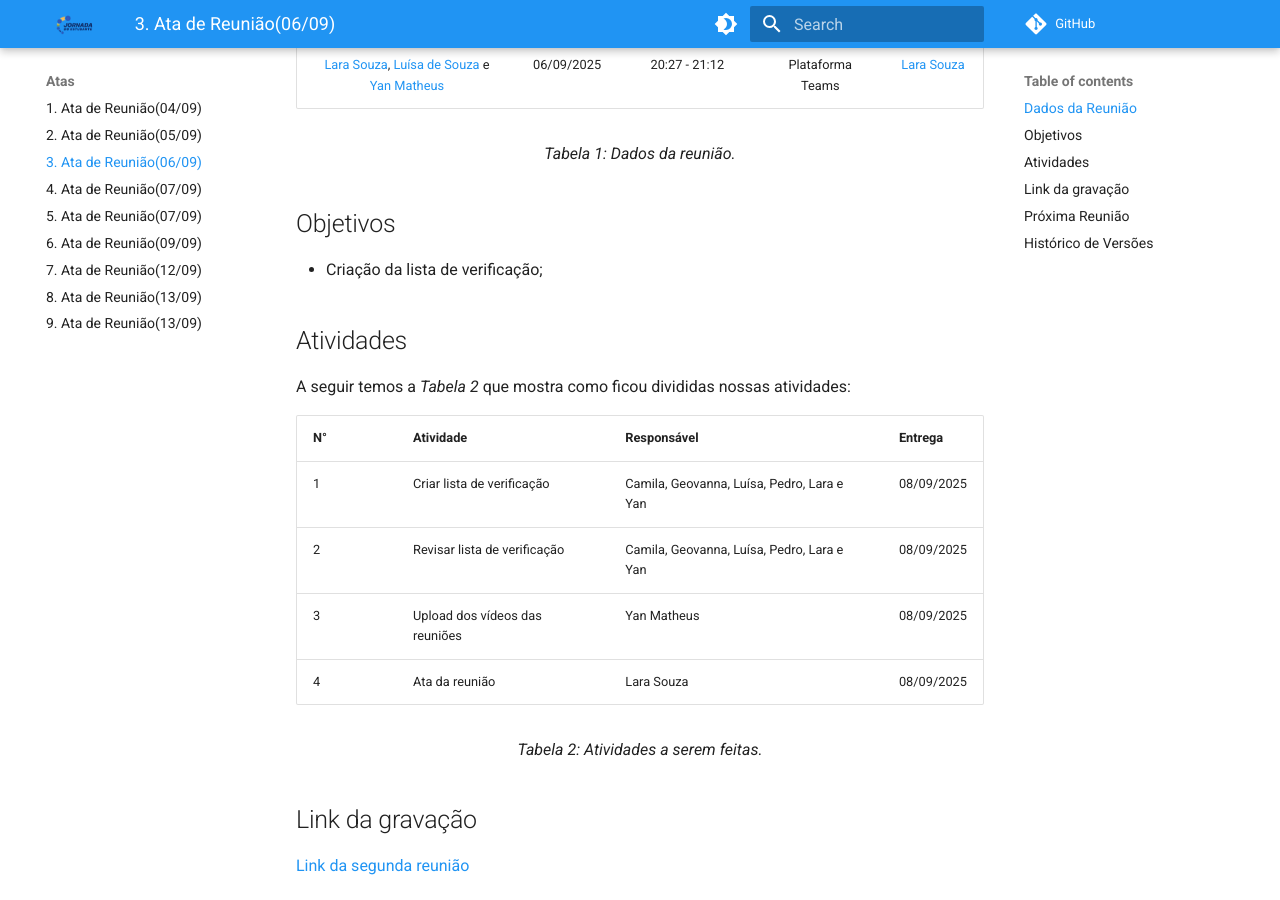
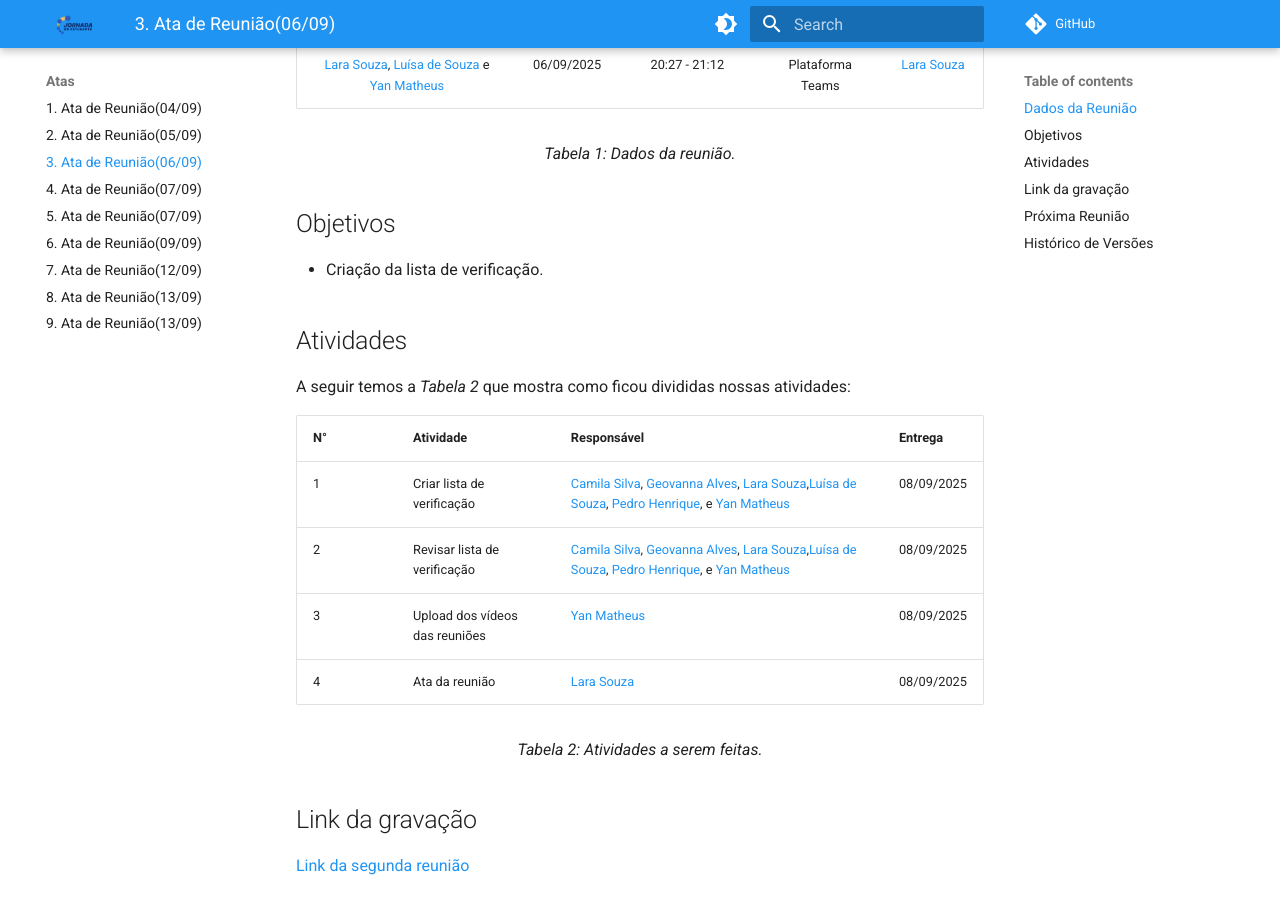
Before and after one commit to Requisitos-de-Software/2025.2-Grupo05, an MkDocs documentation site: the page built from docs/Atas/ata06-09.md, in a window 1280 px wide and 900 px high, scrolled down 344 px. Built offline with MkDocs 1.6.1 and Material for MkDocs 9.7.7, drawn with Linux system fonts in a browser that asks for light colours; comment, search, counter and statistics services are not loaded.

Commit message:
Atualização dos links da ata06-09.md

```diff
--- a/docs/Atas/ata06-09.md
+++ b/docs/Atas/ata06-09.md
@@ -12,7 +12,7 @@ A seguir temos a <i>Tabela 1</i> que mostra os dados da reunião:
 
 ## Objetivos
 
-- Criação da lista de verificação;
+- Criação da lista de verificação.
 
 
 ## Atividades
@@ -21,10 +21,10 @@ A seguir temos a <i>Tabela 2</i> que mostra como ficou divididas nossas atividad
 
 | N°| Atividade | Responsável | Entrega |
 | ---- | ---- | ---- | ---- |
-| 1 | Criar lista de verificação |  Camila, Geovanna, Luísa, Pedro, Lara e Yan | 08/09/2025 |
-| 2 | Revisar lista de verificação |  Camila, Geovanna, Luísa, Pedro, Lara e Yan | 08/09/2025 |
-| 3| Upload dos vídeos das reuniões | Yan Matheus| 08/09/2025|
-| 4| Ata da reunião | Lara Souza | 08/09/2025|
+| 1 | Criar lista de verificação |  [Camila Silva](https://github.com/CamilaSilvaC), [Geovanna Alves](https://github.com/GeovannaUmbelino), [Lara Souza](https://github.com/mel14-hub),[Luísa de Souza](https://github.com/luisa12ll), [Pedro Henrique](https://github.com/pedrohpsantos), e [Yan Matheus](https://github.com/Yanmatheus0812) | 08/09/2025 |
+| 2 | Revisar lista de verificação |  [Camila Silva](https://github.com/CamilaSilvaC), [Geovanna Alves](https://github.com/GeovannaUmbelino), [Lara Souza](https://github.com/mel14-hub),[Luísa de Souza](https://github.com/luisa12ll), [Pedro Henrique](https://github.com/pedrohpsantos), e [Yan Matheus](https://github.com/Yanmatheus0812) | 08/09/2025 |
+| 3| Upload dos vídeos das reuniões | [Yan Matheus](https://github.com/Yanmatheus0812) | 08/09/2025|
+| 4| Ata da reunião | [Lara Souza](https://github.com/mel14-hub) | 08/09/2025|
 <figcaption align="center">Tabela 2: Atividades a serem feitas.</figcaption>
 
 ## Link da gravação
```
